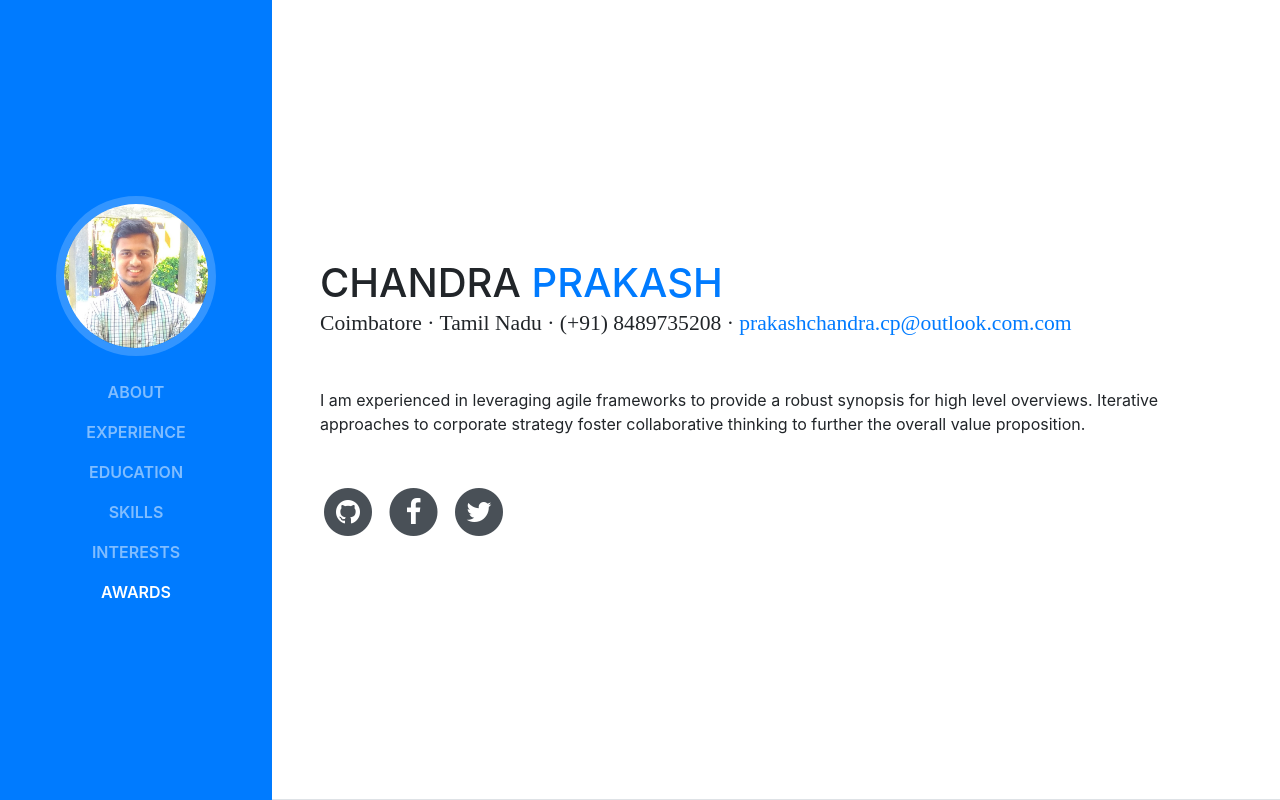
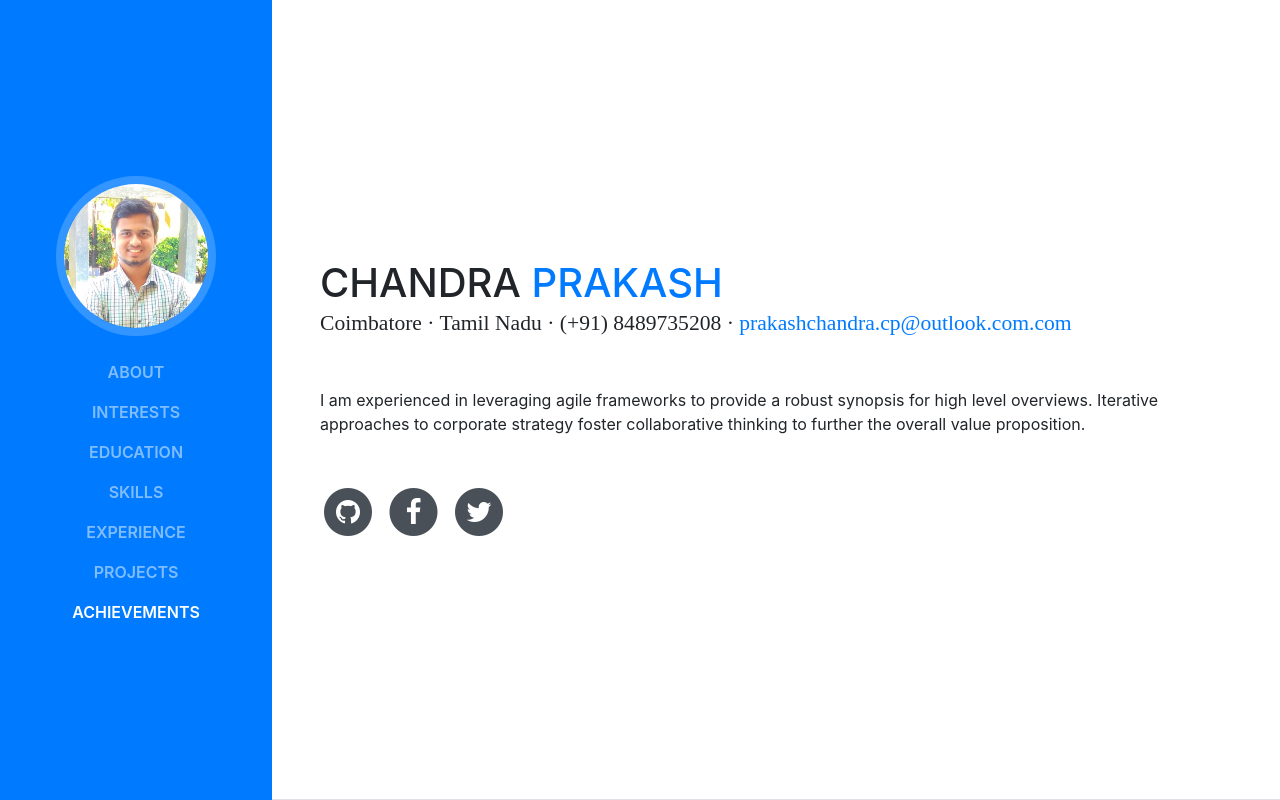
Before and after one commit to ch4n8ru/resume, a website with bundled scripts: page index.html in a window 1280 px wide. Shown: the top 800 px of the page. Built offline with nearby package versions, Linux system fonts and the light colour scheme; a web font is replaced by a local one.

Commit message:
Updates links

```diff
--- a/index.html
+++ b/index.html
@@ -43,7 +43,7 @@
             <a class="nav-link js-scroll-trigger" href="#about">About</a>
           </li>
           <li class="nav-item">
-            <a class="nav-link js-scroll-trigger" href="#experience">Experience</a>
+            <a class="nav-link js-scroll-trigger" href="#interests">Interests</a>
           </li>
           <li class="nav-item">
             <a class="nav-link js-scroll-trigger" href="#education">Education</a>
@@ -52,10 +52,13 @@
             <a class="nav-link js-scroll-trigger" href="#skills">Skills</a>
           </li>
           <li class="nav-item">
-            <a class="nav-link js-scroll-trigger" href="#interests">Interests</a>
+            <a class="nav-link js-scroll-trigger" href="#experience">Experience</a>
           </li>
           <li class="nav-item">
-            <a class="nav-link js-scroll-trigger" href="#awards">Awards</a>
+            <a class="nav-link js-scroll-trigger" href="#projects">Projects</a>
+          </li>
+          <li class="nav-item">
+            <a class="nav-link js-scroll-trigger" href="#achievements">Achievements</a>
           </li>
         </ul>
       </div>
@@ -133,7 +136,7 @@
           </div>
 
           <div class="resume-item d-flex flex-column flex-md-row">
-            <div class="resume-content mr-auto">
+            <div class="resume-content mr-auto mb-5">
               <h3 class="mb-0">Sainik School Amaravathinagar </h3>
               <div class="subheading mb-3">AISSCE · 12th</div>
               <p>Percent: 81%</p>
@@ -247,7 +250,7 @@
 
 
 
-      <section class="resume-section p-3 p-lg-5 d-flex flex-column" id="awards">
+      <section class="resume-section p-3 p-lg-5 d-flex flex-column" id="projects">
         <div class="my-auto">
           <h2 class="mb-5">Projects & Contributions
           </h2>
@@ -266,9 +269,9 @@
           </ul>
         </div>
       </section>
-      <section class="resume-section p-3 p-lg-5 d-flex flex-column" id="awards">
+      <section class="resume-section p-3 p-lg-5 d-flex flex-column" id="achievements">
         <div class="my-auto">
-          <h2 class="mb-5">Achivements & Participation          </h2>
+          <h2 class="mb-5">Achievements & Participation          </h2>
           <ul class="fa-ul mb-0">
             <li>
               <i class="fa-li fa fa fa-trophy text-warning"></i>
```
